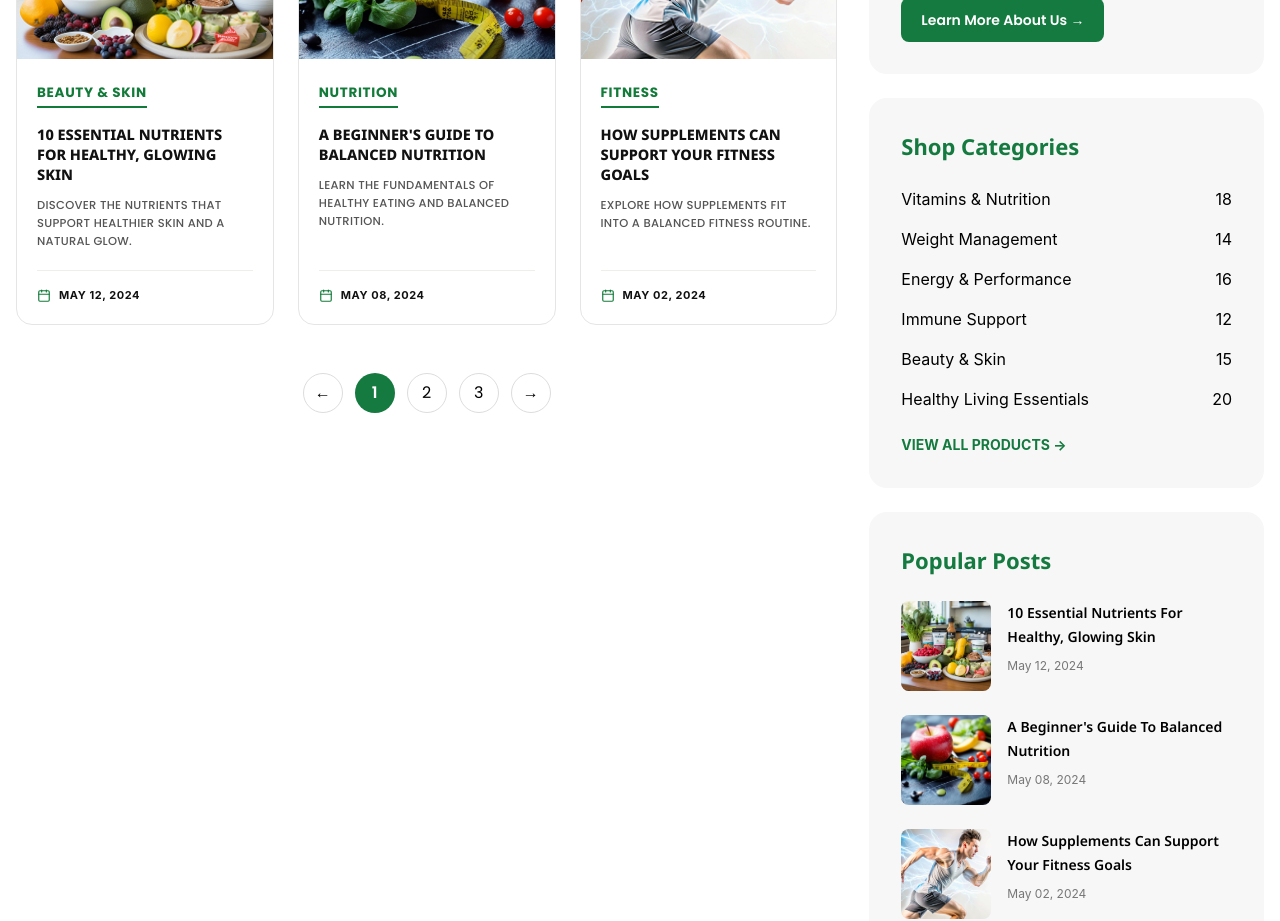
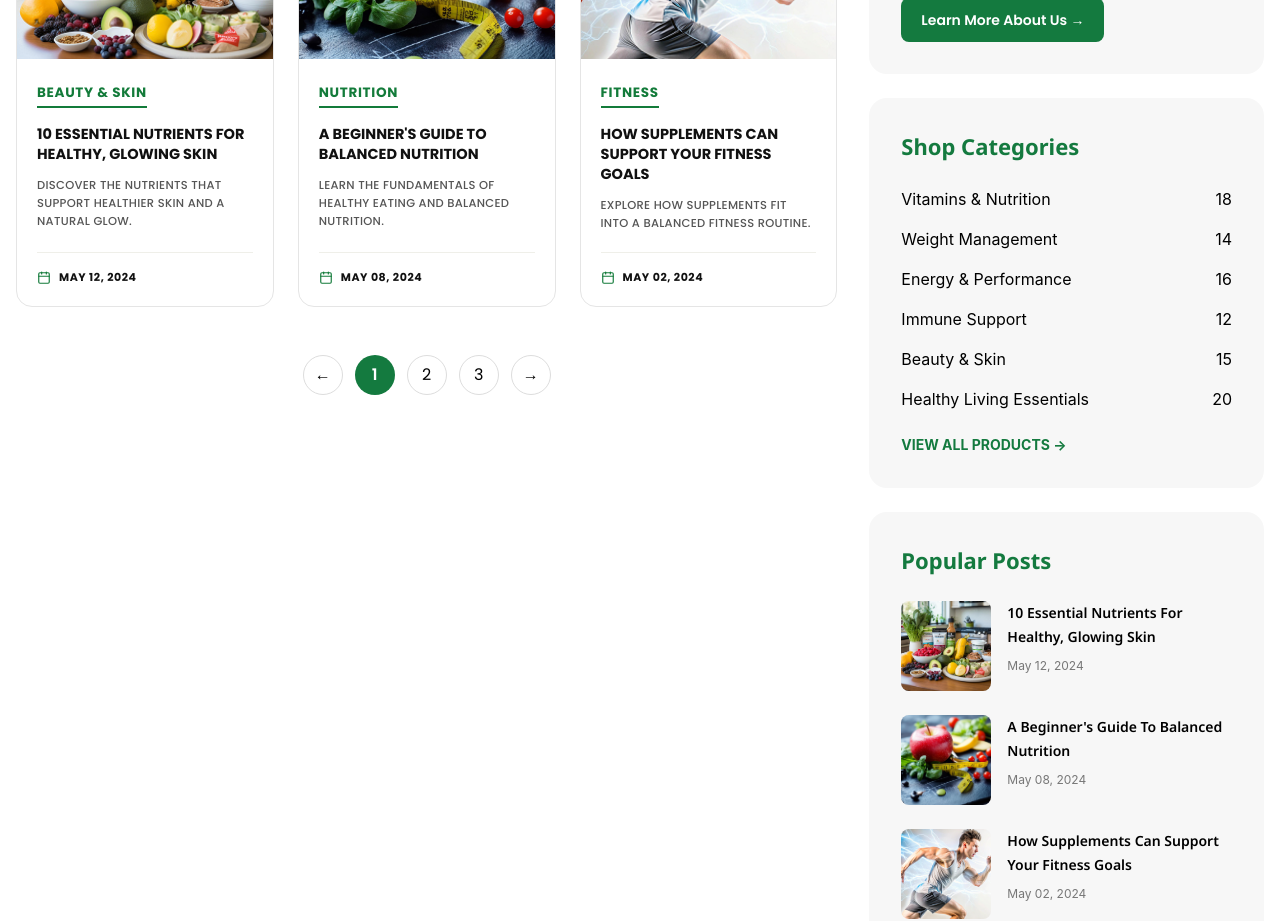
Before and after one commit to drashijaintms/nutrafyi, a React (Vite) app: page /blog in a window 1280 px wide. Shown: the part 820-1741 px from the top of the page. Built offline with nearby package versions, Linux system fonts and the light colour scheme; no server answers.

Commit message:
BlogCard, BlogSection: unify card font families to Poppins for all card text

```diff
--- a/src/components/BlogCard.jsx
+++ b/src/components/BlogCard.jsx
@@ -62,7 +62,7 @@ function BlogCard({
             uppercase
             text-[#111111]
           "
-          style={{ fontFamily: "'Noto Sans', sans-serif" }}
+          style={{ fontFamily: "'Poppins', sans-serif" }}
         >
           {title}
         </h4>
@@ -87,7 +87,10 @@ function BlogCard({
         )}
 
         {/* Date Aligned at bottom */}
-        <div className="mt-auto pt-4 border-t border-[#e5e5db]/60 flex items-center gap-2 text-[11px] font-bold text-[#111111] uppercase tracking-wider">
+        <div
+          className="mt-auto pt-4 border-t border-[#e5e5db]/60 flex items-center gap-2 text-[11px] font-bold text-[#111111] uppercase tracking-wider"
+          style={{ fontFamily: "'Poppins', sans-serif" }}
+        >
           <Calendar className="w-3.5 h-3.5 text-[#137b3a]" />
           <span>{date}</span>
         </div>
--- a/src/components/BlogSection.jsx
+++ b/src/components/BlogSection.jsx
@@ -290,7 +290,7 @@ function BlogSection({ category }) {
 
                         <h3
                           className="text-[#111111] text-[13.5px] font-extrabold mb-2 uppercase line-clamp-2 leading-snug"
-                          style={{ fontFamily: "'Noto Sans', sans-serif" }}
+                          style={{ fontFamily: "'Poppins', sans-serif" }}
                         >
                           {blog.title}
                         </h3>
@@ -302,7 +302,10 @@ function BlogSection({ category }) {
                           {blog.excerpt}
                         </p>
 
-                        <div className="mt-auto pt-3 border-t border-[#e5e5db]/60 flex items-center gap-2 text-[10px] font-bold text-[#111111] uppercase tracking-wider">
+                        <div
+                          className="mt-auto pt-3 border-t border-[#e5e5db]/60 flex items-center gap-2 text-[10px] font-bold text-[#111111] uppercase tracking-wider"
+                          style={{ fontFamily: "'Poppins', sans-serif" }}
+                        >
                           <Calendar className="w-3.5 h-3.5 text-[#137b3a]" />
                           <span>
                             {new Date(blog.createdAt || Date.now()).toLocaleDateString("en-US", {
```
